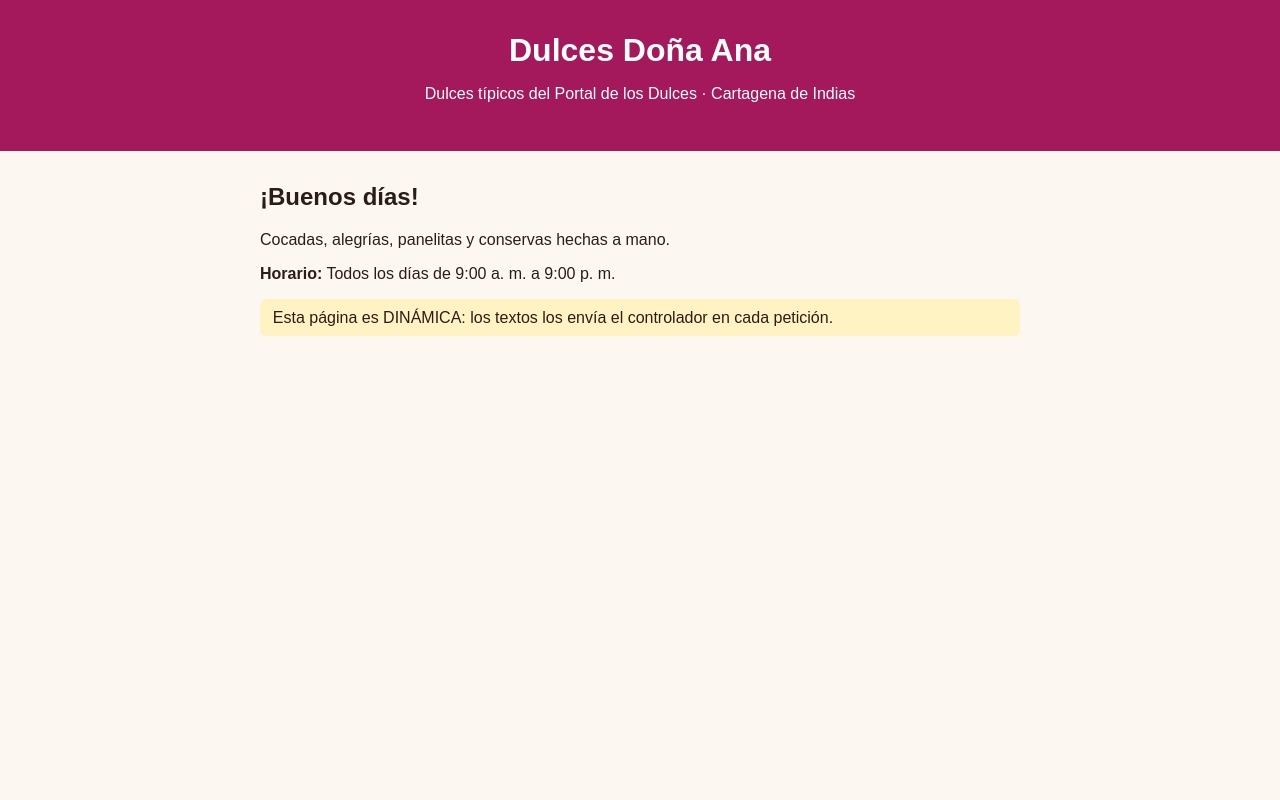
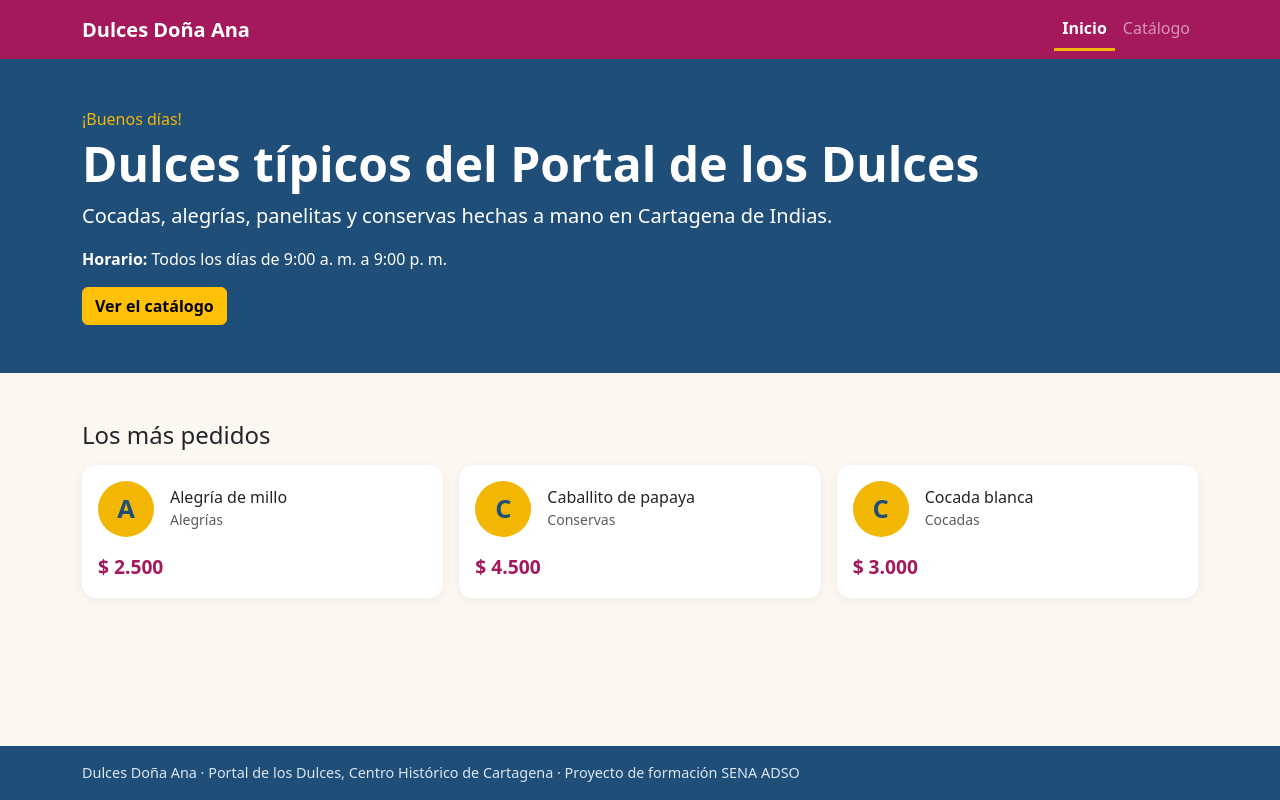
Before and after one commit to JuanMarcos643/dulceria, a Spring Boot app: page / in a window 1280 px wide. Run offline with Spring Boot 4, Linux system fonts and the light colour scheme.

Commit message:
etapa 6: plantilla común con fragmentos y Bootstrap

```diff
--- a/src/main/java/co/edu/sena/adso/dulceria/InicioController/InicioController.java
+++ b/src/main/java/co/edu/sena/adso/dulceria/InicioController/InicioController.java
@@ -1,27 +1,27 @@
 package co.edu.sena.adso.dulceria.InicioController;
-
 import java.time.LocalTime;
 
 import org.springframework.stereotype.Controller;
 import org.springframework.ui.Model;
 import org.springframework.web.bind.annotation.GetMapping;
 
-@Controller   // Esta clase atiende peticiones y responde con PÁGINAS (vistas)
+import co.edu.sena.adso.dulceria.service.DulceService;
+
+@Controller
 public class InicioController {
 
-    // Atiende GET http://localhost:8080/
+    private final DulceService dulces;
+
+    public InicioController(DulceService dulces) {
+        this.dulces = dulces;
+    }
+
     @GetMapping("/")
     public String inicio(Model model) {
-        // El Model es la "bandeja" donde el controlador deja los datos para la vista
-        model.addAttribute("nombreTienda", "Dulces Doña Ana");
-        model.addAttribute("eslogan", "Dulces típicos del Portal de los Dulces · Cartagena de Indias");
+        int hora = LocalTime.now().getHour();
+        model.addAttribute("saludo", hora < 12 ? "¡Buenos días!" : hora < 18 ? "¡Buenas tardes!" : "¡Buenas noches!");
         model.addAttribute("horario", "Todos los días de 9:00 a. m. a 9:00 p. m.");
-
-        // Un dato que cambia en cada petición: prueba de que la página es DINÁMICA
-        int hora = LocalTime.now().getHour();
-        String saludo = hora < 12 ? "¡Buenos días!" : hora < 18 ? "¡Buenas tardes!" : "¡Buenas noches!";
-        model.addAttribute("saludo", saludo);
-
-        return "inicio";   // Nombre de la vista: src/main/resources/templates/inicio.html
+        model.addAttribute("destacados", dulces.destacados());
+        return "inicio";
     }
 }
--- a/src/main/resources/static/css/dulceria.css
+++ b/src/main/resources/static/css/dulceria.css
@@ -1,5 +1,22 @@
-body { font-family: Arial, Helvetica, sans-serif; margin: 0; background: #fdf7f2; color: #2b1d16; }
-.encabezado { background: #a3195b; color: #ffffff; padding: 2rem 1rem; text-align: center; }
-.encabezado h1 { margin: 0; }
-.contenido { max-width: 760px; margin: 2rem auto; padding: 0 1rem; }
-.nota { background: #fff3c4; padding: 0.6rem 0.8rem; border-radius: 6px; }
+/* Colores de la marca: buganvilla, amarillo de balcón y azul colonial */
+:root {
+  --buganvilla: #a3195b;
+  --amarillo: #f2b705;
+  --azul: #1f4e79;
+  --crema: #fdf7f2;
+}
+body { background: var(--crema); display: flex; flex-direction: column; min-height: 100vh; }
+main { flex: 1; }
+.barra { background: var(--buganvilla); }
+.barra .nav-link.active { font-weight: bold; border-bottom: 3px solid var(--amarillo); }
+.portada { background: var(--azul); color: #fff; padding: 3rem 0; }
+.portada .eslogan { color: var(--amarillo); }
+.tarjeta-dulce { border: none; border-radius: 14px; box-shadow: 0 2px 10px rgba(0, 0, 0, 0.06); }
+.tarjeta-dulce .inicial {
+  width: 56px; height: 56px; border-radius: 50%; background: var(--amarillo); color: var(--azul);
+  display: flex; align-items: center; justify-content: center; font-size: 1.6rem; font-weight: bold;
+}
+.precio { color: var(--buganvilla); font-weight: bold; font-size: 1.2rem; }
+.btn-marca { background: var(--buganvilla); color: #fff; }
+.btn-marca:hover { background: #7d1246; color: #fff; }
+.pie { background: var(--azul); color: #dbe6f0; padding: 1rem 0; font-size: 0.9rem; }
--- /dev/null
+++ b/src/main/resources/templates/fragments/layout.html
@@ -0,0 +1,40 @@
+<!DOCTYPE html>
+<html lang="es" xmlns:th="http://www.thymeleaf.org">
+<!-- Este archivo no es una página: guarda FRAGMENTOS que reutilizan todas las páginas -->
+
+<!-- Fragmento 1: el <head>, recibe el título de la página -->
+<head th:fragment="head(titulo)">
+  <meta charset="UTF-8">
+  <meta name="viewport" content="width=device-width, initial-scale=1">
+  <title th:text="${titulo} + ' · Dulces Doña Ana'">Dulces Doña Ana</title>
+  <link rel="stylesheet" href="https://cdn.jsdelivr.net/npm/bootstrap@5.3.3/dist/css/bootstrap.min.css">
+  <link rel="stylesheet" th:href="@{/css/dulceria.css}">
+</head>
+
+<body>
+
+<!-- Fragmento 2: el menú, recibe qué opción está activa -->
+<nav th:fragment="menu(activo)" class="navbar navbar-expand navbar-dark barra">
+  <div class="container">
+    <a class="navbar-brand fw-bold" th:href="@{/}">Dulces Doña Ana</a>
+    <ul class="navbar-nav">
+      <li class="nav-item">
+        <a class="nav-link" th:classappend="${activo == 'inicio'} ? 'active'" th:href="@{/}">Inicio</a>
+      </li>
+      <li class="nav-item">
+        <a class="nav-link" th:classappend="${activo == 'catalogo'} ? 'active'" th:href="@{/catalogo}">Catálogo</a>
+      </li>
+    </ul>
+  </div>
+</nav>
+
+<!-- Fragmento 3: el pie de página -->
+<footer th:fragment="pie" class="pie">
+  <div class="container">
+    Dulces Doña Ana · Portal de los Dulces, Centro Histórico de Cartagena ·
+    Proyecto de formación SENA ADSO
+  </div>
+</footer>
+
+</body>
+</html>
--- a/src/main/resources/templates/inicio.html
+++ b/src/main/resources/templates/inicio.html
@@ -1,22 +1,41 @@
 <!DOCTYPE html>
 <html lang="es" xmlns:th="http://www.thymeleaf.org">
-<head>
-  <meta charset="UTF-8">
-  <meta name="viewport" content="width=device-width, initial-scale=1">
-  <title th:text="${nombreTienda}">Tienda</title>
-  <link rel="stylesheet" th:href="@{/css/dulceria.css}">
-</head>
+<!-- th:replace: esta etiqueta se REEMPLAZA por el fragmento indicado -->
+<head th:replace="~{fragments/layout :: head('Inicio')}"></head>
 <body>
-  <header class="encabezado">
-    <!-- th:text reemplaza el texto de ejemplo por el valor que envió el controlador -->
-    <h1 th:text="${nombreTienda}">Nombre de la tienda</h1>
-    <p th:text="${eslogan}">Eslogan</p>
-  </header>
-  <main class="contenido">
-    <h2 th:text="${saludo}">¡Hola!</h2>
-    <p>Cocadas, alegrías, panelitas y conservas hechas a mano.</p>
-    <p><strong>Horario:</strong> <span th:text="${horario}">Horario</span></p>
-    <p class="nota">Esta página es DINÁMICA: los textos los envía el controlador en cada petición.</p>
-  </main>
+<nav th:replace="~{fragments/layout :: menu('inicio')}"></nav>
+
+<main>
+  <section class="portada">
+    <div class="container">
+      <p class="eslogan mb-1" th:text="${saludo}">¡Hola!</p>
+      <h1 class="display-5 fw-bold">Dulces típicos del Portal de los Dulces</h1>
+      <p class="lead">Cocadas, alegrías, panelitas y conservas hechas a mano en Cartagena de Indias.</p>
+      <p class="mb-3"><strong>Horario:</strong> <span th:text="${horario}">Horario</span></p>
+      <a class="btn btn-warning fw-bold" th:href="@{/catalogo}">Ver el catálogo</a>
+    </div>
+  </section>
+
+  <section class="container py-5">
+    <h2 class="h4 mb-3">Los más pedidos</h2>
+    <div class="row g-3">
+      <div class="col-md-4" th:each="d : ${destacados}">
+        <div class="card tarjeta-dulce h-100 p-3">
+          <div class="d-flex gap-3 align-items-center">
+            <!-- #strings.substring toma la primera letra del nombre -->
+            <div class="inicial" th:text="${#strings.substring(d.nombre, 0, 1)}">C</div>
+            <div>
+              <h3 class="h6 mb-0" th:text="${d.nombre}">Nombre</h3>
+              <small class="text-muted" th:text="${d.categoria.nombre}">Categoría</small>
+            </div>
+          </div>
+          <p class="precio mt-3 mb-0" th:text="'$ ' + ${#numbers.formatInteger(d.precio, 1, 'POINT')}">$ 0</p>
+        </div>
+      </div>
+    </div>
+  </section>
+</main>
+
+<footer th:replace="~{fragments/layout :: pie}"></footer>
 </body>
 </html>
```
Also changed, not shown: src/main/resources/templates/catalogo.html (+30 -26 lines).
